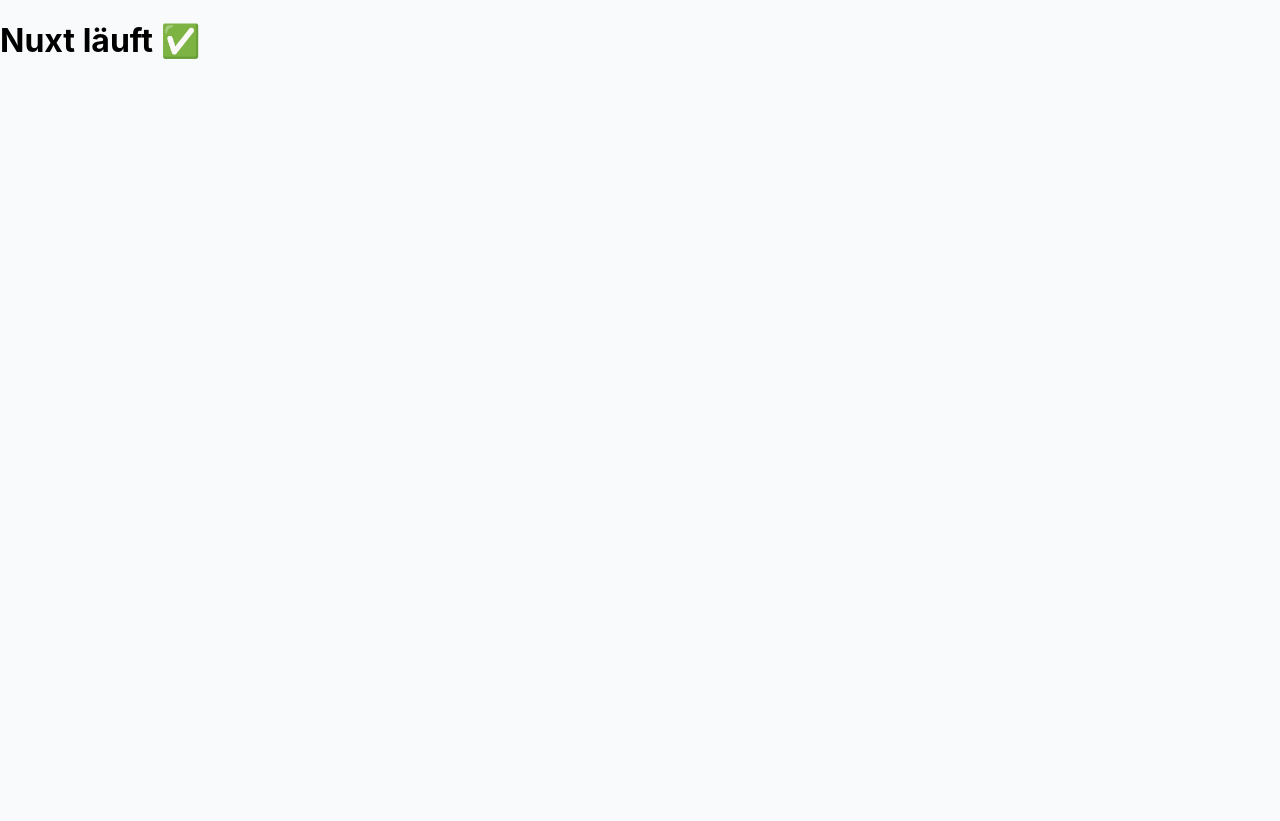
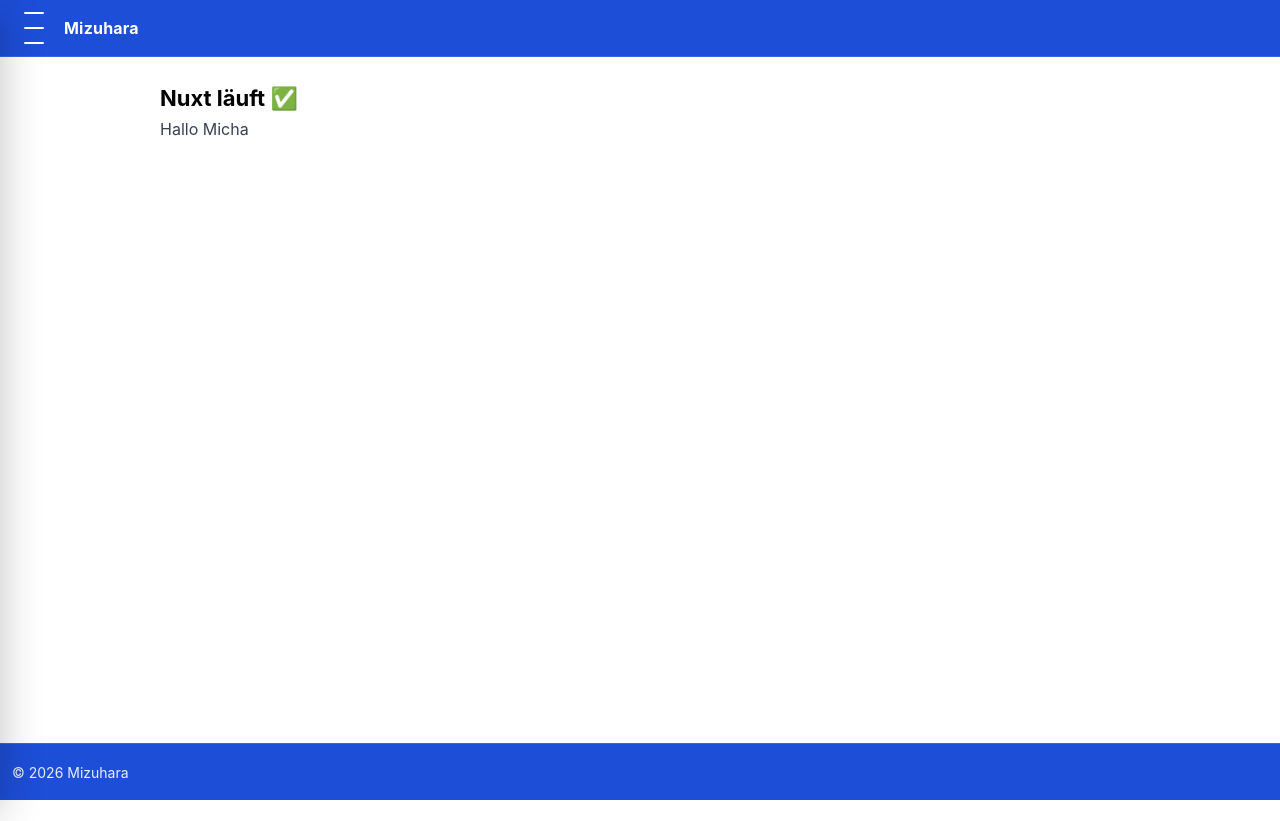
Before and after one commit to calenariaa/mizuhara_frontend, a Nuxt app: page / in a window 1280 px wide. After the commit the page ends 800 px from the top, so only its background shows below. Built offline with nearby package versions, Linux system fonts and the light colour scheme.

Commit message:
last initial commit (working nuxt with header, footer, drawer)

```diff
--- a/app.vue
+++ b/app.vue
@@ -1,6 +1,7 @@
-<script setup lang="ts"></script>
 <template>
-  <NuxtPage />
+  <NuxtLayout>
+    <NuxtPage />
+  </NuxtLayout>
 </template>
 
 <style>
@@ -8,10 +9,15 @@
   box-sizing: border-box;
 }
 
+html,
+body {
+  height: 100%;
+}
+
 body {
   margin: 0;
   padding: 0;
-  background: #f9fafb;
+  background: #ffffff;
   font-family: -apple-system, BlinkMacSystemFont, 'Segoe UI', Roboto, sans-serif;
 }
 
--- /dev/null
+++ b/components/layout/AppDrawer.vue
@@ -0,0 +1,125 @@
+<template>
+  <Teleport to="body">
+    <div v-if="open" class="overlay" @click="emit('close')" />
+
+    <aside class="drawer" :class="{ open }" role="dialog" aria-modal="true" aria-label="Menu">
+      <div class="drawerHeader">
+        <div class="drawerTitle">Menü</div>
+        <button class="close" type="button" aria-label="Close menu" @click="emit('close')">
+          ✕
+        </button>
+      </div>
+
+      <nav class="nav">
+        <NuxtLink class="link" to="/" @click="emit('close')">Home</NuxtLink>
+      </nav>
+    </aside>
+  </Teleport>
+</template>
+
+<script setup lang="ts">
+const props = defineProps<{
+  open: boolean
+}>()
+
+const emit = defineEmits<{
+  (e: 'close'): void
+}>()
+
+const onKeydown = (e: KeyboardEvent) => {
+  if (!props.open) return
+  if (e.key === 'Escape') emit('close')
+}
+
+onMounted(() => {
+  watch(
+    () => props.open,
+    (isOpen) => {
+      document.body.style.overflow = isOpen ? 'hidden' : ''
+    },
+    { immediate: true },
+  )
+
+  window.addEventListener('keydown', onKeydown)
+})
+
+onBeforeUnmount(() => {
+  if (import.meta.client) {
+    window.removeEventListener('keydown', onKeydown)
+    document.body.style.overflow = ''
+  }
+})
+</script>
+
+<style scoped>
+.overlay {
+  position: fixed;
+  inset: 0;
+  background: rgba(0, 0, 0, 0.45);
+  z-index: 60;
+}
+
+.drawer {
+  position: fixed;
+  top: 0;
+  left: 0;
+  height: 100vh;
+  width: min(320px, 86vw);
+  background: #ffffff;
+  z-index: 70;
+  transform: translateX(-100%);
+  transition: transform 180ms ease;
+  display: flex;
+  flex-direction: column;
+  box-shadow: 0 12px 40px rgba(0, 0, 0, 0.24);
+}
+
+.drawer.open {
+  transform: translateX(0);
+}
+
+.drawerHeader {
+  height: 56px;
+  display: flex;
+  align-items: center;
+  justify-content: space-between;
+  padding: 0 12px;
+  border-bottom: 1px solid #e5e7eb;
+}
+
+.drawerTitle {
+  font-weight: 700;
+  font-size: 16px;
+}
+
+.close {
+  width: 44px;
+  height: 44px;
+  border: 0;
+  background: transparent;
+  border-radius: 10px;
+  cursor: pointer;
+}
+
+.close:active {
+  background: #f3f4f6;
+}
+
+.nav {
+  padding: 12px;
+  display: grid;
+  gap: 8px;
+}
+
+.link {
+  padding: 12px;
+  border-radius: 12px;
+  text-decoration: none;
+  color: #111827;
+  background: #f3f4f6;
+}
+
+.link:hover {
+  background: #e5e7eb;
+}
+</style>
--- /dev/null
+++ b/components/layout/AppFooter.vue
@@ -0,0 +1,31 @@
+<template>
+  <footer class="footer">
+    <div class="inner">
+      <span class="text">© {{ year }} Mizuhara</span>
+    </div>
+  </footer>
+</template>
+
+<script setup lang="ts">
+const year = new Date().getFullYear()
+</script>
+
+<style scoped>
+.footer {
+  background: #1d4ed8;
+  color: #ffffff;
+  border-top: 1px solid rgba(255, 255, 255, 0.12);
+}
+
+.inner {
+  min-height: 56px;
+  display: flex;
+  align-items: center;
+  padding: 0 12px;
+}
+
+.text {
+  font-size: 14px;
+  opacity: 0.9;
+}
+</style>
--- /dev/null
+++ b/components/layout/AppHeader.vue
@@ -0,0 +1,87 @@
+<template>
+  <header class="header">
+    <div class="inner">
+      <button class="burger" type="button" aria-label="Open menu" @click="$emit('toggle-menu')">
+        <span class="line" />
+        <span class="line" />
+        <span class="line" />
+      </button>
+
+      <div class="title">
+        <slot name="title">Mizuhara</slot>
+      </div>
+
+      <div class="actions">
+        <slot name="actions" />
+      </div>
+    </div>
+  </header>
+</template>
+
+<script setup lang="ts">
+defineEmits<{
+  (e: 'toggle-menu'): void
+}>()
+</script>
+
+<style scoped>
+.header {
+  position: sticky;
+  top: 0;
+  z-index: 50;
+  background: #1d4ed8;
+  color: #ffffff;
+  border-bottom: 1px solid rgba(255, 255, 255, 0.12);
+}
+
+.inner {
+  height: 56px;
+  display: grid;
+  grid-template-columns: 44px 1fr auto;
+  align-items: center;
+  gap: 8px;
+  padding: 0 12px;
+}
+
+.burger {
+  width: 44px;
+  height: 44px;
+  border: 0;
+  background: transparent;
+  display: grid;
+  place-items: center;
+  border-radius: 10px;
+  cursor: pointer;
+}
+
+.burger:active {
+  background: rgba(255, 255, 255, 0.12);
+}
+
+.line {
+  width: 20px;
+  height: 2px;
+  background: #ffffff;
+  display: block;
+  border-radius: 999px;
+}
+
+.burger .line + .line {
+  margin-top: 4px;
+}
+
+.title {
+  font-weight: 700;
+  font-size: 16px;
+  letter-spacing: 0.2px;
+  overflow: hidden;
+  text-overflow: ellipsis;
+  white-space: nowrap;
+}
+
+.actions {
+  display: flex;
+  align-items: center;
+  gap: 8px;
+}
+</style>
--- /dev/null
+++ b/layouts/default.vue
@@ -0,0 +1,37 @@
+<template>
+  <div class="appShell">
+    <AppHeader @toggle-menu="toggleMenu" />
+    <AppDrawer :open="isMenuOpen" @close="closeMenu" />
+    <main class="appMain">
+      <slot />
+    </main>
+    <AppFooter />
+  </div>
+</template>
+
+<script setup lang="ts">
+import AppDrawer from '~/components/layout/AppDrawer.vue'
+import AppFooter from '~/components/layout/AppFooter.vue'
+import AppHeader from '~/components/layout/AppHeader.vue'
+import { useMenu } from '~/stores/menu'
+
+const menu = useMenu()
+const isMenuOpen = computed(() => menu.isOpen)
+
+const toggleMenu = () => menu.toggle()
+const closeMenu = () => menu.close()
+</script>
+
+<style scoped>
+.appShell {
+  min-height: 100vh;
+  display: flex;
+  flex-direction: column;
+}
+
+.appMain {
+  flex: 1;
+  background: #ffffff;
+  padding: 16px;
+}
+</style>
--- a/nuxt.config.ts
+++ b/nuxt.config.ts
@@ -3,8 +3,8 @@
   devtools: { enabled: true },
   runtimeConfig: {
     public: {
-      apiBase: process.env.NUXT_PUBLIC_API_BASE ?? 'http://localhost:8000',
+      apiBase: process.env.NUXT_PUBLIC_BASE ?? 'http://localhost:8000',
     },
   },
-  modules: ['@nuxt/eslint'],
+  modules: ['@nuxt/eslint', '@pinia/nuxt'],
 })
--- a/package.json
+++ b/package.json
@@ -16,10 +16,12 @@
   },
   "dependencies": {
     "nuxt": "^4.3.0",
+    "pinia": "^3.0.4",
     "vue": "^3.5.27"
   },
   "devDependencies": {
     "@nuxt/eslint": "^1.13.0",
+    "@pinia/nuxt": "^0.11.3",
     "@types/node": "^25.0.10",
     "eslint-config-prettier": "^10.1.8",
     "eslint-plugin-unicorn": "^62.0.0",
--- a/pages/index.vue
+++ b/pages/index.vue
@@ -1,5 +1,23 @@
 <template>
-  <div class="p-4">
-    <h1>Nuxt läuft ✅</h1>
+  <div class="page">
+    <h1 class="h1">Nuxt läuft ✅</h1>
+    <p class="p">Hallo Micha</p>
   </div>
 </template>
+
+<style scoped>
+.page {
+  max-width: 960px;
+  margin: 0 auto;
+}
+
+.h1 {
+  margin: 12px 0 8px;
+  font-size: 22px;
+}
+
+.p {
+  margin: 0;
+  color: #374151;
+}
+</style>
--- /dev/null
+++ b/stores/menu.ts
@@ -0,0 +1,18 @@
+import { defineStore } from 'pinia'
+
+export const useMenu = defineStore('menu', {
+  state: () => ({
+    isOpen: false,
+  }),
+  actions: {
+    open() {
+      this.isOpen = true
+    },
+    close() {
+      this.isOpen = false
+    },
+    toggle() {
+      this.isOpen = !this.isOpen
+    },
+  },
+})
```
Also changed, not shown: components/CreateForms.vue (deleted, +0 -144 lines), 2 other files (tests, documents, lock files or other folders).
